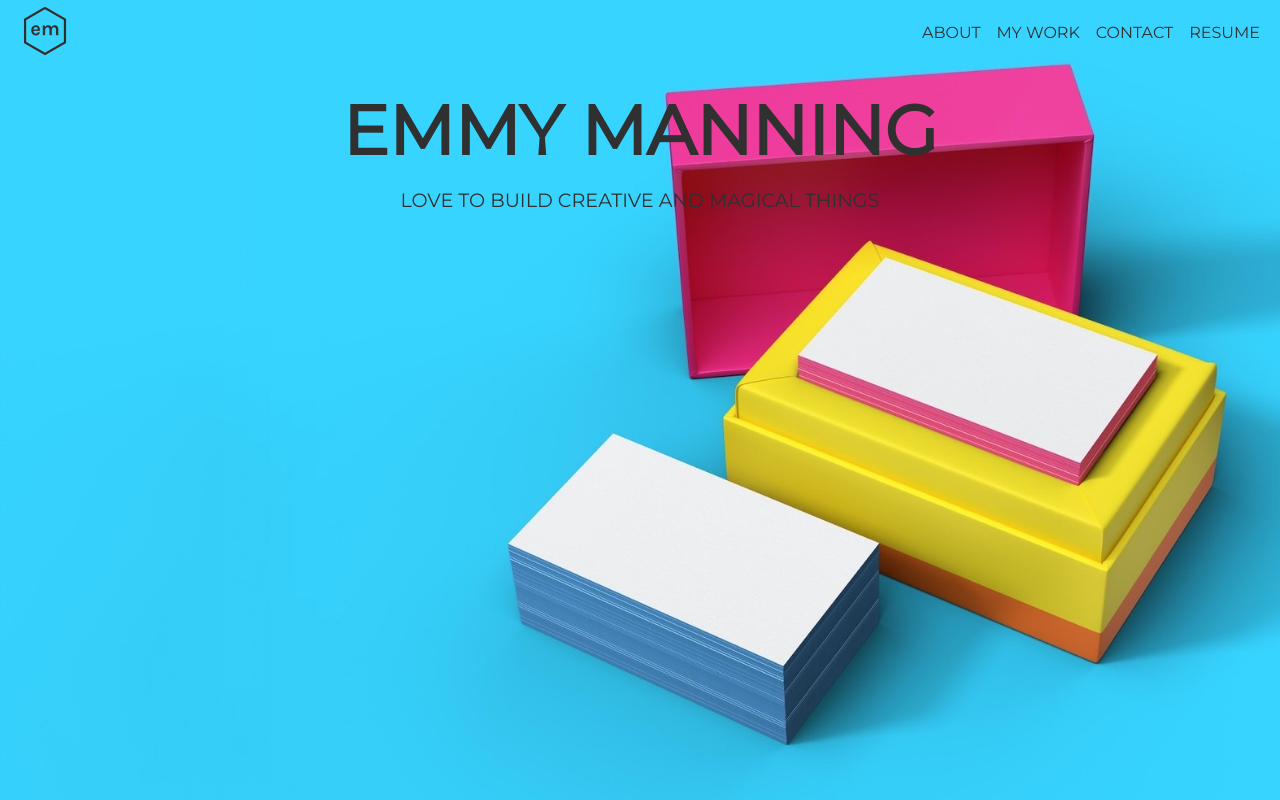
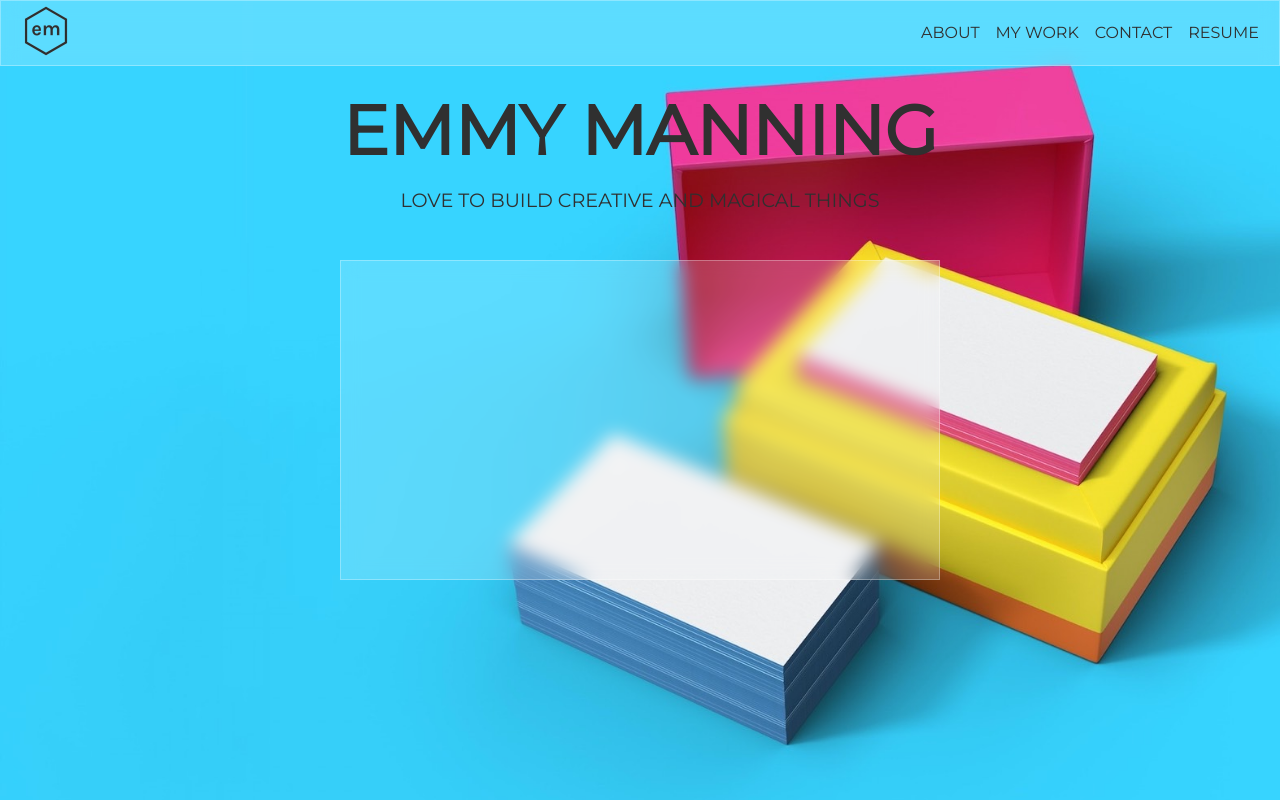
Before and after one commit to eobcre/ng-app, an Angular app: page / in a window 1280 px wide. Shown: the top 800 px of the page. Built offline with nearby package versions, Linux system fonts and the light colour scheme.

Commit message:
created glass effect

```diff
--- a/src/styles.scss
+++ b/src/styles.scss
@@ -4,3 +4,11 @@
   padding: 0;
   box-sizing: border-box;
 }
+
+// glass effect
+.glass {
+  background: rgba(255, 255, 255, 0.19);
+  backdrop-filter: blur(9px);
+  -webkit-backdrop-filter: blur(9px);
+  border: 1px solid rgba(255, 255, 255, 0.3);
+}
```
